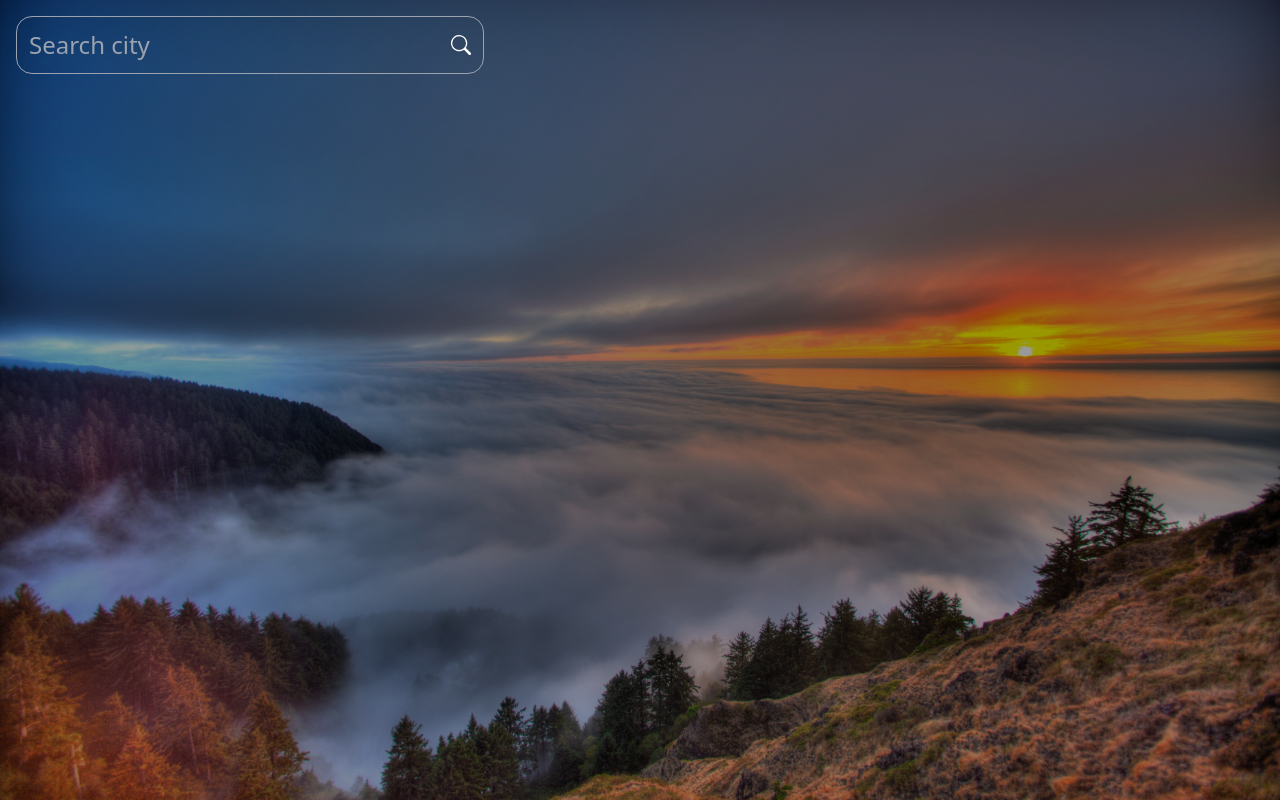
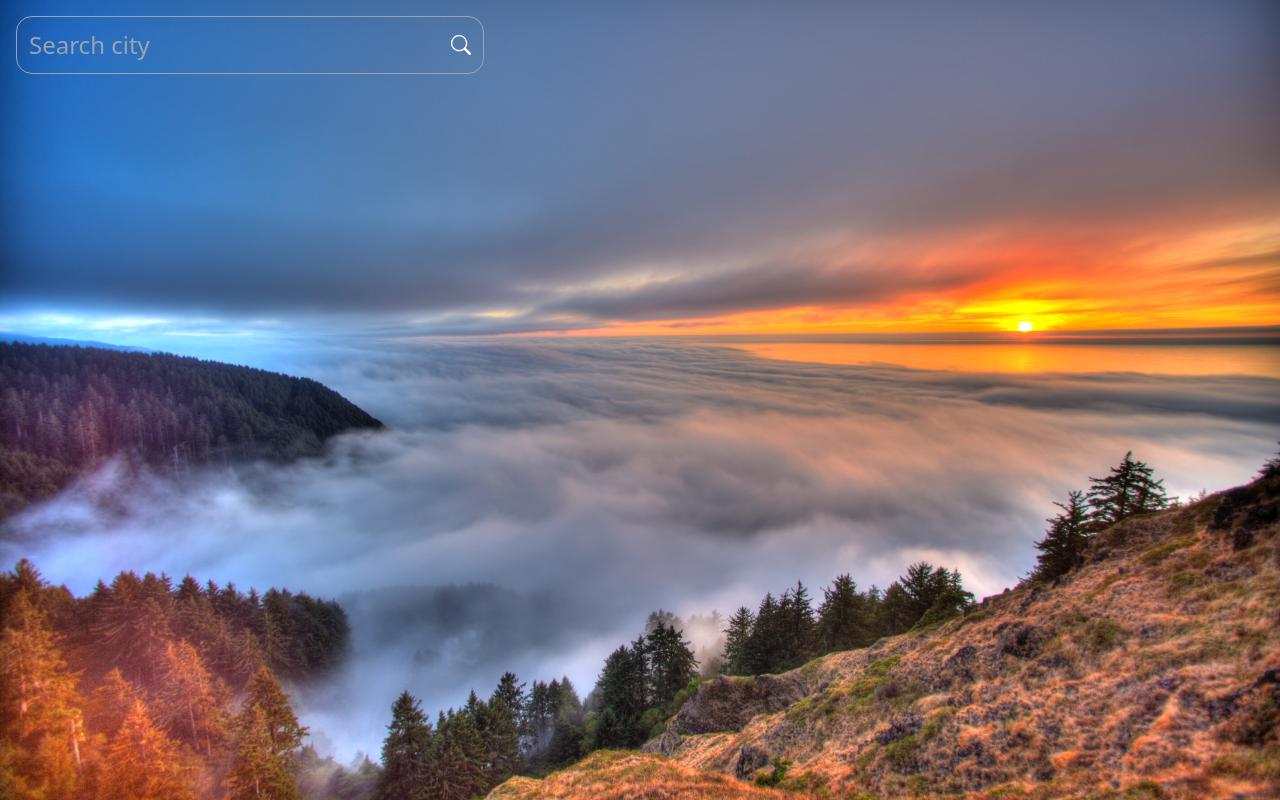
Before and after one commit to aletomasella/Weather-App, a Next.js app: page / in a window 1280 px wide. Built offline with nearby package versions, Linux system fonts and the light colour scheme.

Commit message:
bg changes v.1.0.2

```diff
--- a/pages/index.js
+++ b/pages/index.js
@@ -53,7 +53,7 @@ export default function Home() {
           <meta name="description" content="Weather Application" />
           <title>Weather App</title>
         </Head>
-        <div className="absolute top-0 left-0 bottom-0 right-0 bg-black/40 z-[1]" />
+        {/* <div className="hidden md:absolute top-0 left-0 bottom-0 right-0 bg-black/40 z-[1]" /> */}
         {/* <Image src={bgImage} alt="/" layout="fill" className="object-cover" /> */}
         <div className="relative flex justify-between items-center max-w-[500px] w-full p-4 text-white z-10">
           <form
--- a/styles/globals.css
+++ b/styles/globals.css
@@ -26,4 +26,6 @@ html {
   background-image: url("../public/assets/bgImage.jpg");
   background-repeat: no-repeat;
   background-size: cover;
+  background-position: center;
+  background-attachment: fixed;
 }
```
